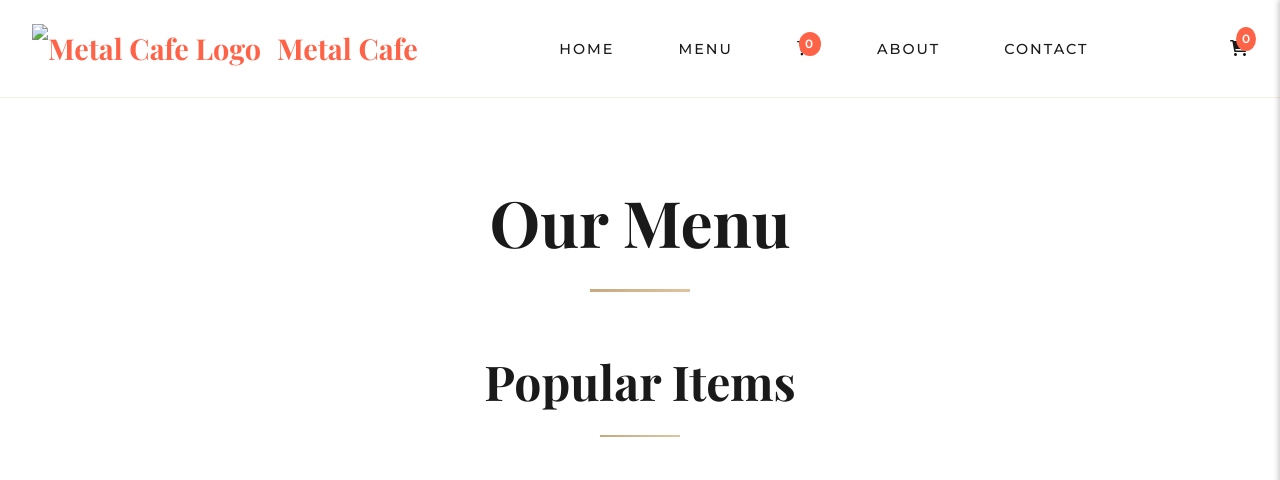
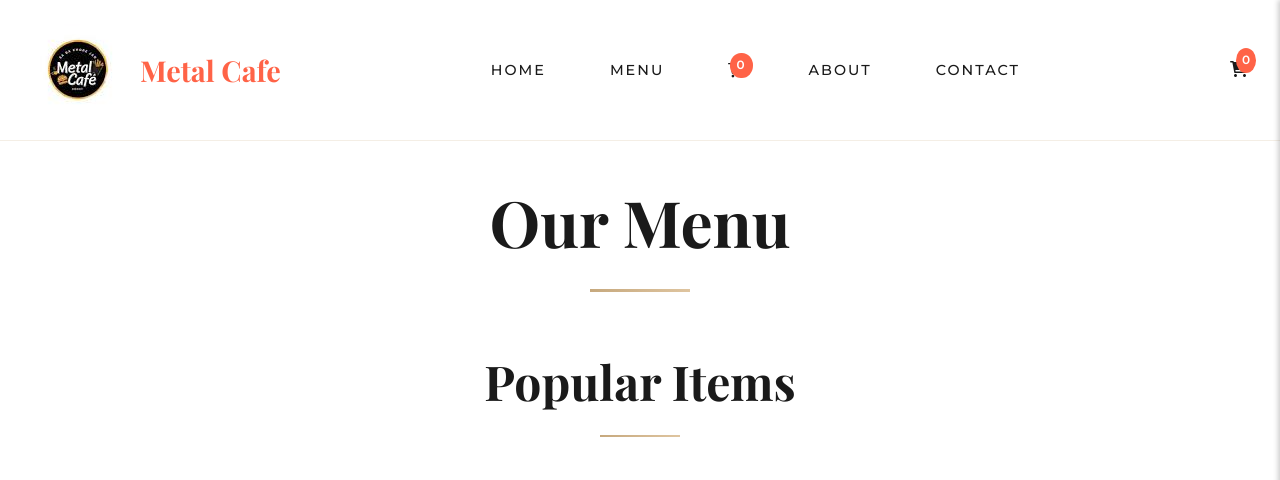
Before and after one commit to cbazyx8/metalcafe, a plain HTML site: page menu.html in a window 1280 px wide. Shown: the top 480 px of the page. Drawn offline with nearby package versions, Linux system fonts and the light colour scheme.

Commit message:
Update menu.html

```diff
--- a/menu.html
+++ b/menu.html
@@ -131,7 +131,7 @@
     <header>
         <nav>
             <div class="logo">
-                <img src="images/metal.png" alt="Metal Cafe Logo">
+                <img src="metal.png" alt="Metal Cafe Logo">
                 Metal Cafe
             </div>
             <ul class="nav-links">
```
